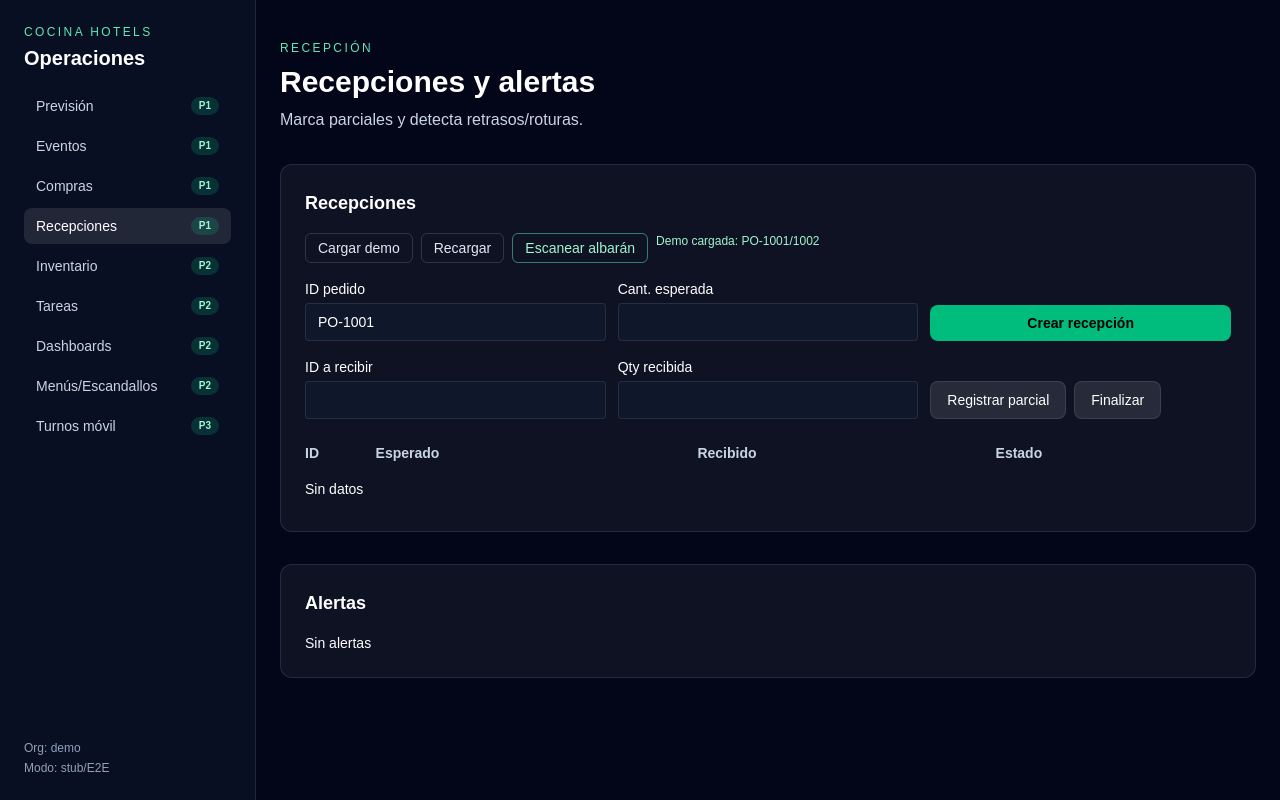
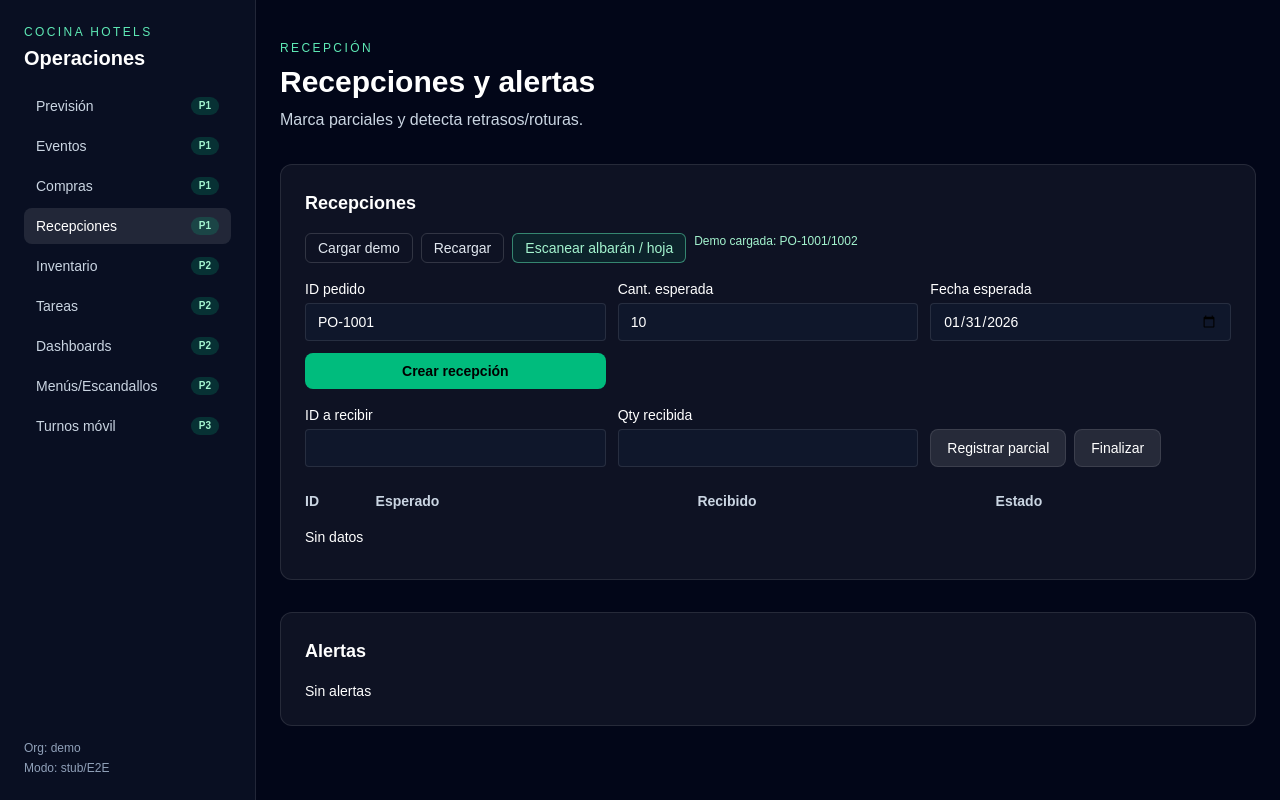
Before and after one commit to rai1001/gestion-ChefOs, a Next.js app: page /receptions in a window 1280 px wide. Built offline with nearby package versions, Linux system fonts and the light colour scheme.

Commit message:
feat: recepciones visibles con fecha y botón de escaneo albarán

```diff
--- a/src/app/(app)/receptions/page.tsx
+++ b/src/app/(app)/receptions/page.tsx
@@ -8,7 +8,8 @@ export default function ReceptionsPage() {
   const [receptions, setReceptions] = useState<ReceptionRow[]>([]);
   const [alerts, setAlerts] = useState<AlertRow[]>([]);
   const [newId, setNewId] = useState("PO-1001");
-  const [expected, setExpected] = useState<number | "">("");
+  const [expected, setExpected] = useState<number | "">(10);
+  const [expectedDate, setExpectedDate] = useState<string>(() => new Date().toISOString().slice(0, 10));
   const [recvId, setRecvId] = useState("");
   const [recvQty, setRecvQty] = useState<number | "">("");
   const [message, setMessage] = useState("");
@@ -55,7 +56,11 @@ useEffect(() => {
     await fetch("/api/receptions", {
       method: "POST",
       headers: { "content-type": "application/json" },
-      body: JSON.stringify({ id: newId, expected_qty: Number(expected), expected_date: new Date().toISOString().slice(0, 10) }),
+      body: JSON.stringify({
+        id: newId,
+        expected_qty: Number(expected),
+        expected_date: expectedDate || new Date().toISOString().slice(0, 10),
+      }),
     });
     setMessage(`Pedido ${newId} creado`);
     await refresh();
@@ -109,9 +114,10 @@ useEffect(() => {
           <button onClick={refresh} className="rounded-md border border-white/15 px-3 py-1 hover:bg-white/10">Recargar</button>
           <button
             onClick={() => ocrInputRef.current?.click()}
-            className="rounded-md border border-emerald-300/50 px-3 py-1 text-emerald-200 hover:bg-emerald-300/10"
+            aria-label="btn-escaneo-albaran"
+            className="rounded-md border border-emerald-300/50 px-3 py-1 text-emerald-200 hover:bg-emerald-300/10 bg-emerald-500/10"
           >
-            Escanear albarán
+            Escanear albarán / hoja
           </button>
           <input
             ref={ocrInputRef}
@@ -132,6 +138,10 @@ useEffect(() => {
           <label className="flex flex-col gap-1">
             Cant. esperada
             <input value={expected} onChange={(e) => setExpected(e.target.value === "" ? "" : Number(e.target.value))} type="number" className="rounded bg-slate-900 border border-white/10 px-3 py-2" />
+          </label>
+          <label className="flex flex-col gap-1">
+            Fecha esperada
+            <input value={expectedDate} onChange={(e) => setExpectedDate(e.target.value)} type="date" className="rounded bg-slate-900 border border-white/10 px-3 py-2" />
           </label>
           <button onClick={createReception} className="md:self-end rounded-lg bg-emerald-500 text-black font-semibold px-4 py-2">Crear recepción</button>
         </div>
```
